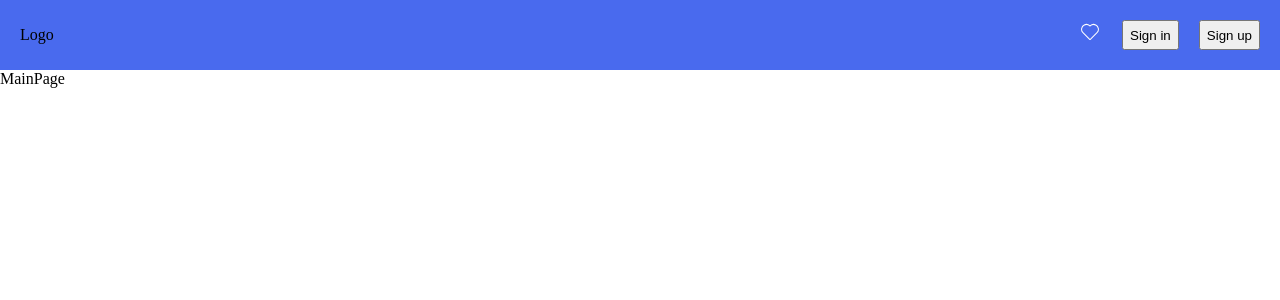
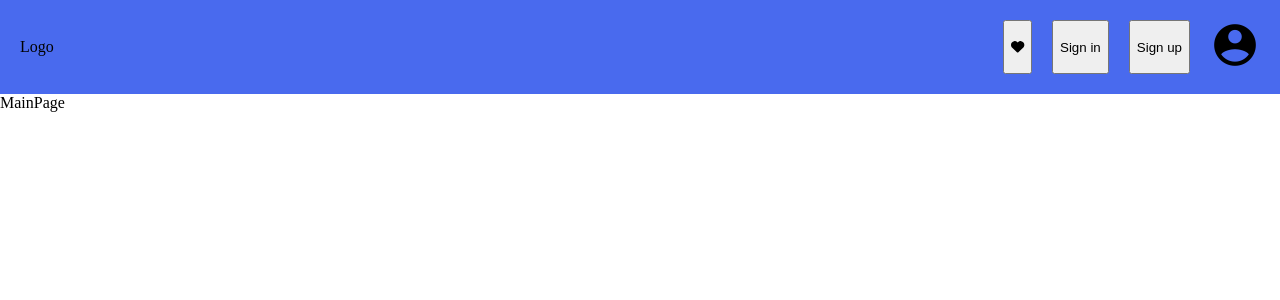
Before and after one commit to kattrine99/rieltorswebsite, a React (Vite) app: page /main in a window 1280 px wide. Shown: the top 300 px of the page. Built offline with nearby package versions, Linux system fonts and the light colour scheme.

Commit message:
added profile  icon

```diff
--- a/package.json
+++ b/package.json
@@ -10,6 +10,10 @@
     "preview": "vite preview"
   },
   "dependencies": {
+    "@fortawesome/free-brands-svg-icons": "^6.7.2",
+    "@fortawesome/free-regular-svg-icons": "^6.7.2",
+    "@fortawesome/free-solid-svg-icons": "^6.7.2",
+    "@fortawesome/react-fontawesome": "^0.2.2",
     "@hookform/resolvers": "^3.10.0",
     "@react-oauth/google": "^0.12.1",
     "@reduxjs/toolkit": "^2.5.0",
--- a/src/components/UI/Header/Header.tsx
+++ b/src/components/UI/Header/Header.tsx
@@ -1,7 +1,10 @@
 import { useNavigate } from "react-router-dom";
 import "./Header.scss"
-import { CiHeart } from "react-icons/ci";
-export const Header = ()=>{
+import { FontAwesomeIcon } from "@fortawesome/react-fontawesome";
+import { faHeart } from '@fortawesome/free-solid-svg-icons';
+
+
+export const Header = () => {
   const navigate = useNavigate();
 
   const goToFavorites = () => {
@@ -13,14 +16,23 @@ export const Header = ()=>{
   const goToSignUp = () => {
     navigate("/register");
   };
+  const goToProfile = () => {
+    navigate("/profile");
+  };
   return (
     <header className="header">
       <span>Logo</span>
       <nav>
-                <span className="favorites" onClick={goToFavorites}><CiHeart/></span>
+        <button className="authBtn" onClick={goToFavorites}><FontAwesomeIcon icon={faHeart} /></button>
         <button className="authBtn" onClick={goToLogIn}>Sign in</button>
         <button className="authBtn" onClick={goToSignUp}>Sign up</button>
-
+        <div className="profile-wrapper">
+          <img onClick={goToProfile}
+            className="_no-select"
+            src="\images\icons\user.png"
+            alt="Profile"
+          />
+        </div>
       </nav>
     </header>
   )
```
Also changed, not shown: public/images/icons/user.png, 1 other file (tests, documents, lock files or other folders). Lines whose indentation alone changed are shown as unchanged.
